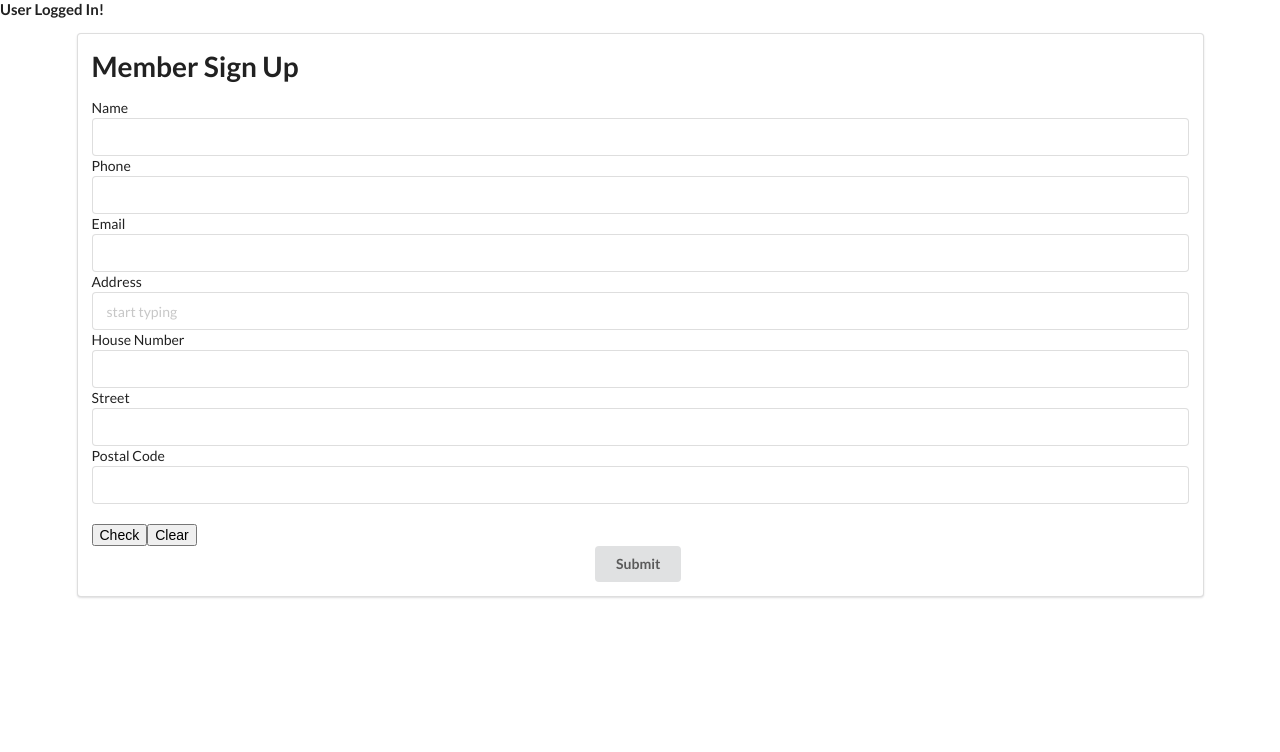
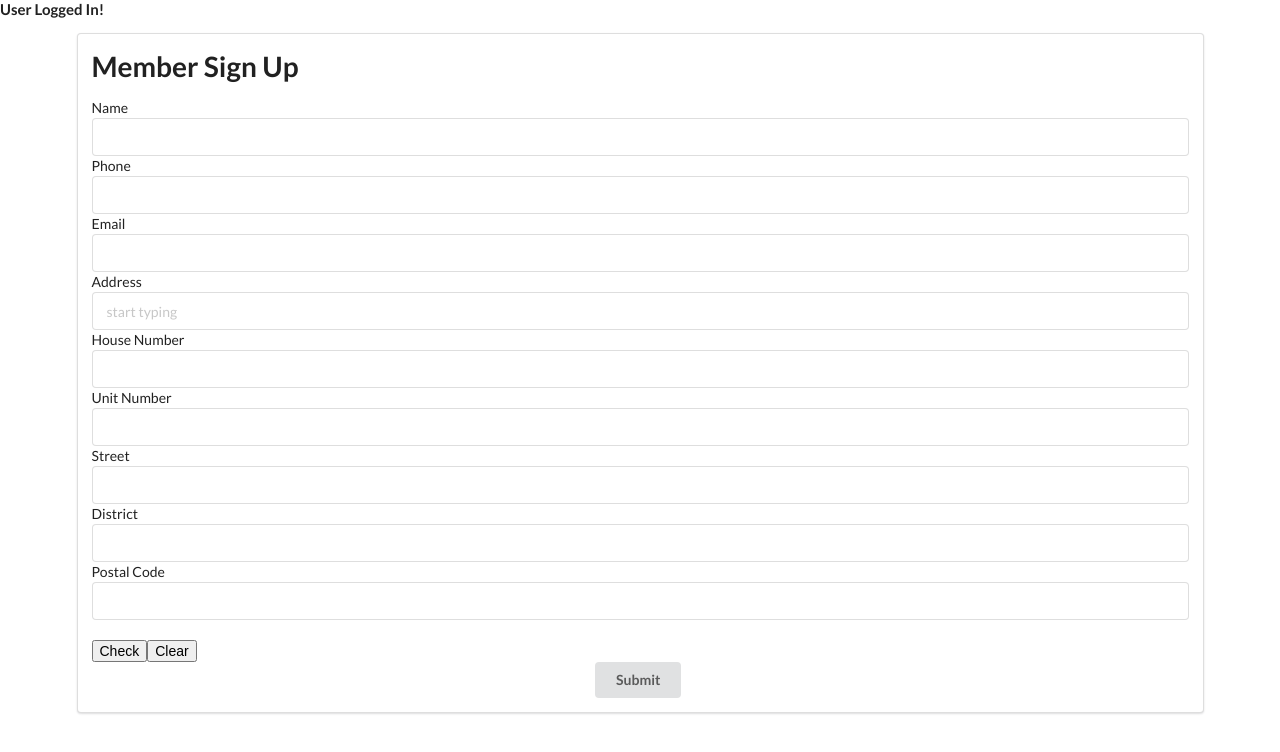
Before and after one commit to ABaulderstone/ASMO-project-frontend, a React (Create React App) app: page /customers in a window 1280 px wide. Shown: the top 752 px of the page. Built offline with nearby package versions, Linux system fonts and the light colour scheme; no server answers; sample sign-in values are in the browser's storage.

Commit message:
added district, unitNumber search

```diff
--- a/src/components/address/AddressForm.js
+++ b/src/components/address/AddressForm.js
@@ -27,7 +27,7 @@ class AddressForm extends Component {
         params: {
           app_id: APP_ID_HERE,
           app_code: APP_CODE_HERE,
-          query: query,
+          query: query + " Australia" + " Sydney",
           maxresults: 1
         }
       })
@@ -51,7 +51,9 @@ class AddressForm extends Component {
     return {
       address: {
         houseNumber: "",
+        unit: "",
         street: "",
+        district: "",
         city: "",
         state: "",
         postalCode: "",
@@ -89,7 +91,9 @@ class AddressForm extends Component {
     } else {
       params["searchtext"] =
         this.state.address.houseNumber +
+        this.state.address.unit +
         this.state.address.street +
+        this.state.address.district +
         this.state.address.city +
         this.state.address.state +
         this.state.address.postalCode +
@@ -107,19 +111,16 @@ class AddressForm extends Component {
           self.setState({
             isChecked: "true",
             locationId: "",
-            query: location.Address.Label,
-            address: {
-              street:
-                location.Address.HouseNumber + " " + location.Address.Street,
-              city: location.Address.City,
-              state: location.Address.State,
-              postalCode: location.Address.PostalCode,
-              country: location.Address.Country
-            },
-            coords: {
-              lat: location.DisplayPosition.Latitude,
-              lon: location.DisplayPosition.Longitude
-            }
+            query: location.Address.Label
+            // address: {
+            //   street:
+            //     location.Address.HouseNumber + " " + location.Address.Street,
+            //   district: location.Address.Disctrict,
+            //   city: location.Address.City,
+            //   state: location.Address.State,
+            //   postalCode: location.Address.PostalCode,
+            //   country: location.Address.Country
+            // },
           });
         } else {
           this.setState({ isChecked: true, coords: null });
@@ -161,7 +162,9 @@ class AddressForm extends Component {
         <AddressSuggest query={this.state.query} onChange={this.onQuery} />
         <AddressInput
           houseNumber={this.state.address.houseNumber}
+          unit={this.state.address.unit}
           street={this.state.address.street}
+          district={this.state.address.district}
           city={this.state.address.city}
           state={this.state.address.state}
           postalCode={this.state.address.postalCode}
--- a/src/components/address/AddressInput.js
+++ b/src/components/address/AddressInput.js
@@ -23,9 +23,23 @@ class AddressInput extends Component {
             placeholder=""
           />
           <AddressItem
+            label="Unit Number"
+            id="unitNumber"
+            value={this.props.unit}
+            onChange={this.handleChange}
+            placeholder=""
+          />
+          <AddressItem
             label="Street"
             id="street"
             value={this.props.street}
+            onChange={this.handleChange}
+            placeholder=""
+          />
+          <AddressItem
+            label="District"
+            id="district"
+            value={this.props.district}
             onChange={this.handleChange}
             placeholder=""
           />
```
